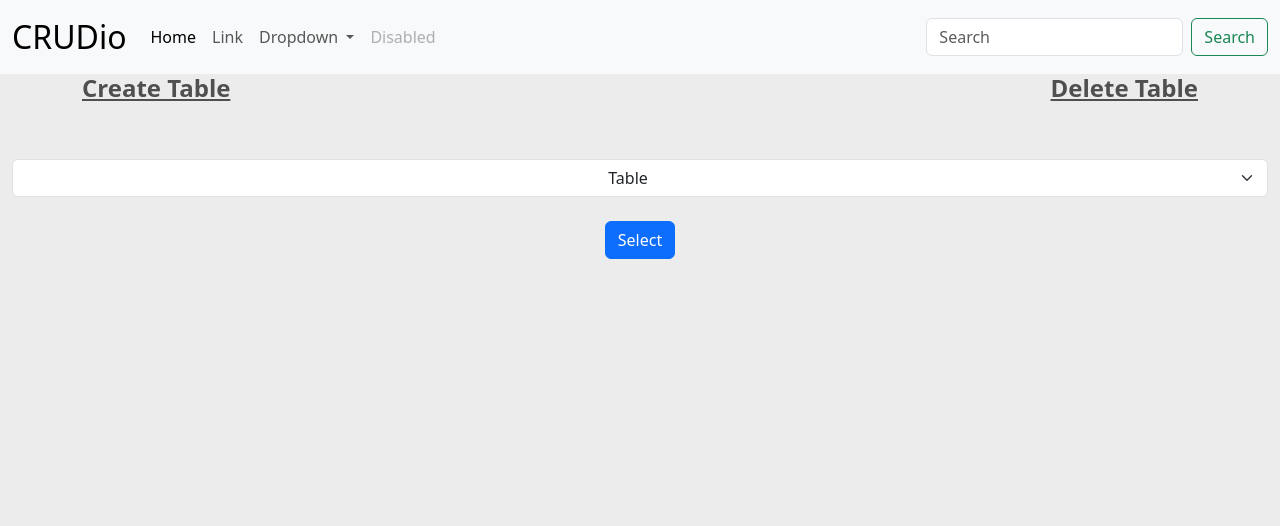
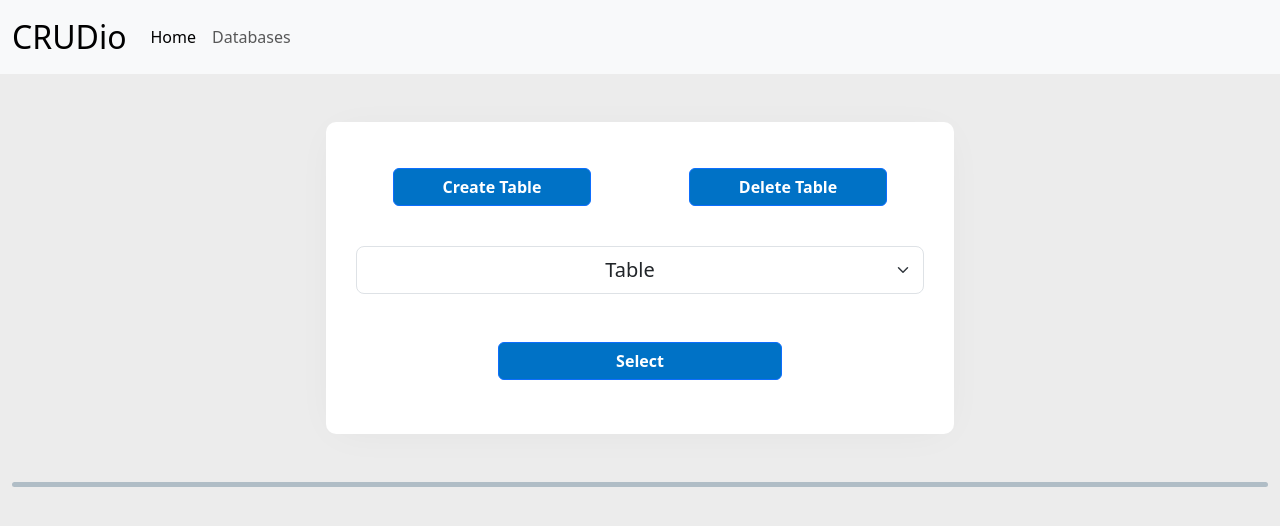
Before and after one commit to DopeBiscuit/CRUD-System, a Python web app: template templates/editdb.html in a window 1280 px wide. Shown: the top 526 px of the page. Run offline with Jinja, Linux system fonts and the light colour scheme; the template is opened without the code that fills it: most values are stand-ins (such as "Sample title", 1, 10 or a date in 2020).

Commit message:
Finished most ui features, remaining: Table UI createtb UI databases dropdown menu functionality

```diff
--- a/static/styles.css
+++ b/static/styles.css
@@ -29,10 +29,11 @@ body {
     justify-content: center;
     align-content: center;
     background-color: #0072c6;
+    text-align: center;
 }
 
 .c-primary-button:hover {
-    background-color: #ffa500;
+    background-color: #033457;
 }
 
 /*.container {
--- a/templates/createtb.html
+++ b/templates/createtb.html
@@ -48,7 +48,7 @@
     <div id="spcdiv">
         <div class="template">
             <input type="text" name="txt0" autofocus required autocomplete="off" placeholder="Column Name">
-            <select name="datatype0" >
+            <select name="datatype0" required>
                 <option disabled selected>DataType</option>
                 {% for dt in datatypes %}
                 <option value="{{ dt }}">{{ dt }}</option>
--- a/templates/deletedb.html
+++ b/templates/deletedb.html
@@ -5,15 +5,17 @@
 {% endblock %}
 
 {% block main %}
+<div class="c-card w-50">
     <form action="/deletedb" method="post">
-    <select name="databases" class="form-select mx-auto w-auto">
+        <select name="databases" class="form-select form-select-lg mx-auto w-100" style="text-align: center; ">
             <option disabled selected>Database</option>
             {% for db in user_dbs %}
             <option value="{{ db.dbname }}">{{ db.dbname }}</option>
             {% endfor %}
         </select>
         <br>
-    <button class="btn btn-primary" type="submit">Delete</button>
+        <button class="btn btn-primary c-primary-button mb-4 mt-4 mx-auto w-100 fw-bold" type="submit">Delete</button>
 </form>
+</div>
 
 {% endblock %}
--- a/templates/deletetb.html
+++ b/templates/deletetb.html
@@ -5,15 +5,17 @@
 {% endblock %}
 
 {% block main %}
+<div class="c-card w-50">
     <form action="/deletetb" method="post">
-    <select name="tables" class="form-select mx-auto w-auto">
+        <select name="tables" class="form-select form-select-lg mx-auto w-100" style="text-align: center; ">
             <option disabled selected>Table</option>
             {% for tbname in tbnames %}
             <option value="{{ tbname.name }}">{{ tbname.name }}</option>
             {% endfor %}
         </select>
         <br>
-    <button class="btn btn-primary" type="submit">Delete</button>
+        <button class="btn btn-primary c-primary-button mb-4 mt-4 mx-auto w-100 fw-bold" type="submit">Delete</button>
     </form>
+</div>
 
 {% endblock %}
--- a/templates/editdb.html
+++ b/templates/editdb.html
@@ -5,40 +5,48 @@
 {% endblock %}
 
 
-{% block btns %}
-<a href="createtb" style="color: #4F4F4F;"><h4><b>Create Table</b></h4></a>
-<a href="deletetb" style="color: #4F4F4F ;"><h4><b>Delete Table</b></h4></a>
-{% endblock %}
 {% block main %}
+<div class="c-card w-50 mb-5">
+    <div class="row">
+        <a href="createtb" class="btn btn-primary c-primary-button m-3 mx-auto fw-bold col-md-4 order-1" >Create Table</a>
+        <a href="deletetb" class="btn btn-primary c-primary-button m-3 mx-auto  fw-bold col-md-4 order-2" >Delete Table</a>
+    </div>
 
     <form action="/editdb" method="post">
-    <select name="tables" class="form-select" aria-label="Tables">
+        <select name="tables" class="form-select form-select-lg mt-4 mx-auto w-100" aria-label="Tables">
             <option disabled selected style="text-align:center">Table</option>
             {% for tbname in tbnames %}
             <option value="{{ tbname.name }}" style="text-align:center;">{{ tbname.name }}</option>
             {% endfor %}
         </select>
         <br>
-    <button class="btn btn-primary" type="submit">Select</button>
+        <button class="btn btn-primary c-primary-button mb-4 mt-4 mx-auto w-50 fw-bold" type="submit">Select</button>
     </form>
+</div>
+
+<hr style="border-top: 5px solid #033457; border-radius: 3px;" class="mb-5">
 
 <form action="/delrow" method="post" id="delrow"></form>
 <form action="/addrow" method="post" id="addrow"></form>
 
 
-<div id="tbl-data">
-    <table class="table table-striped">
 
+    <table class="table table-striped thead-dark table-hover    ">
+        <thead id="thh" style="background-color: #0072c6; color: white; border: 1px white;">
+
+        </thead>
+        <tbody id="tbb">
+
+        </tbody>
     </table>
-</div>
 
 <script>
     window.onload = main();
     function main() {
         body = document.getElementsByTagName('body')[0];
-        table = document.getElementsByClassName('table table-striped')[0];
-        thead = document.createElement('thead');
-        tbody = document.createElement('tbody');
+        table = document.getElementsByClassName('table')[0];
+        thead = document.getElementById('thh');
+        tbody = document.getElementById('tbb');
         {% for i in range(data_len) %}
             tmp = document.createElement('form')
             form_id = 'form' + "{{ data[i][keys[0]] }}"
--- a/templates/layout.html
+++ b/templates/layout.html
@@ -52,30 +52,25 @@
     <div class="collapse navbar-collapse" id="navbarSupportedContent">
       <ul class="navbar-nav me-auto mb-2 mb-lg-0">
         <li class="nav-item">
-          <a class="nav-link active" aria-current="page" href="#">Home</a>
-        </li>
-        <li class="nav-item">
-          <a class="nav-link" href="#">Link</a>
+          <a class="nav-link active" aria-current="page" href="/">Home</a>
         </li>
         <li class="nav-item dropdown">
-          <a class="nav-link dropdown-toggle" href="#" role="button" data-bs-toggle="dropdown" aria-expanded="false">
-            Dropdown
+          <a class="nav-link dropdown-togbygle" href="#" role="button" data-bs-toggle="dropdown" aria-expanded="false">
+            Databases
           </a>
           <ul class="dropdown-menu">
-            <li><a class="dropdown-item" href="#">Action</a></li>
-            <li><a class="dropdown-item" href="#">Another action</a></li>
+            {% for db in user_dbs %}
+            <li><a class="dropdown-item" href="#">{{ db.dbname }}</a></li>
             <li><hr class="dropdown-divider"></li>
-            <li><a class="dropdown-item" href="#">Something else here</a></li>
+            {% endfor %}
           </ul>
         </li>
-        <li class="nav-item">
-          <a class="nav-link disabled">Disabled</a>
-        </li>
       </ul>
-      <form class="d-flex" role="search">
-        <input class="form-control me-2" type="search" placeholder="Search" aria-label="Search">
-        <button class="btn btn-outline-success" type="submit">Search</button>
+      {% if session["user_id"] %}
+      <form class="d-flex" role="logout">
+          <a class="nav-link active" aria-current="page" href="/logout">Log Out</a>
       </form>
+      {% endif %}
     </div>
   </div>
 </nav>
```
Also changed, not shown: app.py (+56 -38 lines), templates/apology.html (deleted, +0 -10 lines), templates/createdb.html (+9 -8 lines), templates/index.html (+11 -6 lines), 1ok.db (added), 1okiii.db (added), 1test.db, 1trial.db (deleted), main.db, 2 other files. Lines whose indentation alone changed are shown as unchanged.
